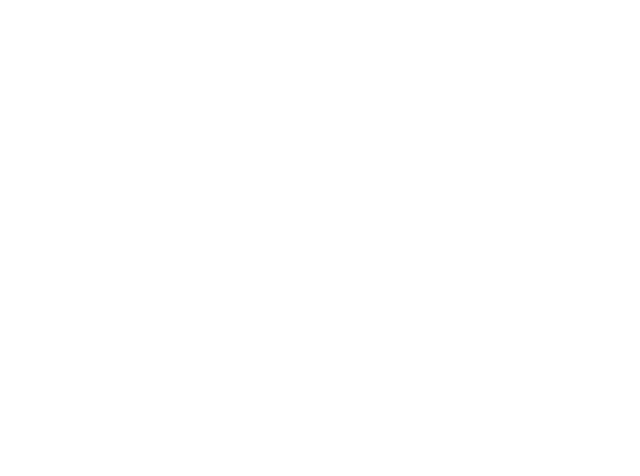
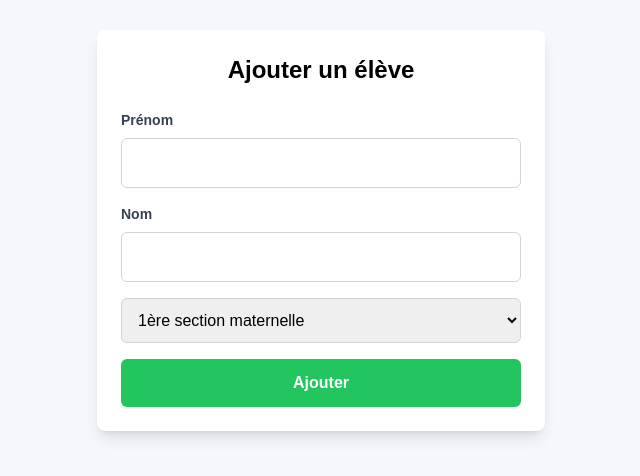
Before and after one commit to Draskeer/MiseEnSituationDevB3, a React (Vite) app in the folder Front-Saint-Vinci-School/: page /dashboard/admin/1/add-student in a window 1280 px wide. Before the commit this address had no page. Shown: the part 170-646 px from the top of the page, without its empty margins (319-959 px from the left). Built offline with nearby package versions, Linux system fonts and the light colour scheme.

Commit message:
add student page

```diff
--- a/Front-Saint-Vinci-School/src/App.jsx
+++ b/Front-Saint-Vinci-School/src/App.jsx
@@ -11,6 +11,7 @@ import Signup from "./pages/signup/Signup";
 import UploadImportForm from "./pages/import";
 import ResetPassword from "./pages/resetPassword";
 import Repeater from "./pages/repeater";
+import AddStudent from "./pages/addStudent";
 
 const App = () => {
   return (
@@ -19,9 +20,16 @@ const App = () => {
         <Route path="/" element={<Navigate to="/login" />} />
         <Route path="/signup" element={<Signup />} />
         <Route path="/login" element={<Login />} />
+        <Route
+          path="/dashboard/admin/:id/add-student"
+          element={<AddStudent />}
+        />
         <Route path="/:id/reset-password" element={<ResetPassword />} />
         <Route path="/dashboard/teacher/:id" element={<Teacher />} />
-        <Route path="/dashboard/admin/import" element={<UploadImportForm />} />
+        <Route
+          path="/dashboard/admin/:id/import"
+          element={<UploadImportForm />}
+        />
         <Route path="/dashboard/admin/:id" element={<Admin />} />
         <Route path="/dashboard/admin/:id/repeater" element={<Repeater />} />
       </Routes>
--- /dev/null
+++ b/Front-Saint-Vinci-School/src/components/ClassSelect.jsx
@@ -0,0 +1,18 @@
+export const ClassSelect = ({ value, onChange }) => {
+  return (
+    <select
+      value={value}
+      onChange={onChange}
+      className="w-full p-3 border border-gray-300 rounded-md focus:outline-none focus:ring-2 focus:ring-green-500"
+    >
+      <option>1ère section maternelle</option>
+      <option>2ème section maternelle</option>
+      <option>3ème section maternelle</option>
+      <option>CP</option>
+      <option>CE1</option>
+      <option>CE2</option>
+      <option>CM1</option>
+      <option>CM2</option>
+    </select>
+  );
+};
--- a/Front-Saint-Vinci-School/src/components/header.jsx
+++ b/Front-Saint-Vinci-School/src/components/header.jsx
@@ -7,12 +7,20 @@ const Header = ({ isConnected, isAdmin }) => {
       <img src={logo} alt="logo" className="h-12 w-12" />
       <h1 className="flex-grow text-2xl font-bold">Groupe Saint-Exupéry</h1>
       {isAdmin && (
-        <NavLink
-          to="/signup"
-          className="bg-white text-green-500 px-3 py-1 text-sm rounded-md cursor-pointer"
-        >
-          Créer un compte
-        </NavLink>
+        <>
+          <NavLink
+            to="add-student"
+            className="bg-white text-green-500 px-3 py-1 text-sm rounded-md cursor-pointer"
+          >
+            Ajouter un élève
+          </NavLink>
+          <NavLink
+            to="/signup"
+            className="bg-white text-green-500 px-3 py-1 text-sm rounded-md cursor-pointer"
+          >
+            Créer un compte de professeur
+          </NavLink>
+        </>
       )}
       {isConnected && (
         <NavLink
--- a/Front-Saint-Vinci-School/src/index.css
+++ b/Front-Saint-Vinci-School/src/index.css
@@ -73,6 +73,7 @@ button:focus-visible {
   font-family: 'Arial', sans-serif;
   background-color: #f4f7fc;
   height: auto;
+  min-height: 100vh;
 }
 
 body {
--- /dev/null
+++ b/Front-Saint-Vinci-School/src/pages/addStudent.jsx
@@ -0,0 +1,94 @@
+import axios from "axios";
+import { ClassSelect } from "../components/ClassSelect";
+import { useState } from "react";
+
+const instialState = {
+  firstName: "",
+  lastName: "",
+  classLevel: "1ère section maternelle",
+};
+
+const AddStudent = () => {
+  const [student, setStudent] = useState(instialState);
+  const [message, setMessage] = useState(null);
+
+  const submit = async (e) => {
+    e.preventDefault();
+    try {
+      await axios.post("http://88.160.225.9:22222/api/students", student);
+      setMessage("Élève ajouté avec succès");
+    } catch (message) {
+      setMessage("Erreur lors de l'ajout de l'élève", message);
+    }
+  };
+
+  return (
+    <div className="flex flex-col min-h-screen items-center justify-center">
+      {message && <p className="text-red-500 mb-4">{message}</p>}
+      <div className="p-6 max-w-md w-full bg-white rounded-lg shadow-lg">
+        <form onSubmit={submit}>
+          <h2 className="text-2xl font-bold mb-6 text-center">
+            Ajouter un élève
+          </h2>
+
+          <div className="mb-4">
+            <label
+              htmlFor="firstName"
+              className="block text-sm font-semibold text-gray-700 mb-2"
+            >
+              Prénom
+            </label>
+            <input
+              type="text"
+              id="firstName"
+              required
+              onChange={(e) =>
+                setStudent((state) => ({ ...state, firstName: e.target.value }))
+              }
+              className="w-full p-3 border border-gray-300 rounded-md focus:outline-none focus:ring-2 focus:ring-green-500"
+            />
+          </div>
+
+          <div className="mb-4">
+            <label
+              htmlFor="lastName"
+              className="block text-sm font-semibold text-gray-700 mb-2"
+            >
+              Nom
+            </label>
+            <input
+              type="text"
+              id="lastName"
+              required
+              onChange={(e) =>
+                setStudent((state) => ({ ...state, lastName: e.target.value }))
+              }
+              className="w-full p-3 border border-gray-300 rounded-md focus:outline-none focus:ring-2 focus:ring-green-500"
+            />
+          </div>
+
+          <div className="mb-4">
+            <ClassSelect
+              value={student.classLevel}
+              onChange={(e) =>
+                setStudent((state) => ({
+                  ...state,
+                  classLevel: e.target.value,
+                }))
+              }
+            />
+          </div>
+
+          <button
+            type="submit"
+            className="w-full py-3 bg-green-500 text-white font-semibold rounded-md hover:bg-green-600 focus:outline-none focus:ring-2 focus:ring-green-500"
+          >
+            Ajouter
+          </button>
+        </form>
+      </div>
+    </div>
+  );
+};
+
+export default AddStudent;
--- a/Front-Saint-Vinci-School/src/pages/dashboard/Admin.jsx
+++ b/Front-Saint-Vinci-School/src/pages/dashboard/Admin.jsx
@@ -71,7 +71,6 @@ const Admin = () => {
                             className="text-white underline hover:text-gray-300"
                           >
                             {promo}
-                            {console.log(id)}
                           </Link>
                         </li>
                       ))}
@@ -82,7 +81,15 @@ const Admin = () => {
             </ul>
           </div>
         )}
-        <NavLink to="repeater">Éleves redoublant</NavLink>
+        <NavLink
+          to="repeater"
+          className="mt-6 inline-block px-6 py-3 bg-green-500 text-white font-semibold text-center rounded-md transition-all transform hover:bg-green-600 hover:scale-105 focus:outline-none focus:ring-2 focus:ring-green-500"
+        >
+          Éleves redoublant
+        </NavLink>
+        <NavLink to="import" className="mt-6 inline-block px-6 py-3 bg-red-500 text-white font-semibold text-center rounded-md transition-all transform hover:bg-red-600 hover:scale-105 focus:outline-none focus:ring-2 focus:ring-red-500">
+          Clôturer l'année
+        </NavLink>
       </div>
     </>
   );
--- a/Front-Saint-Vinci-School/src/pages/import.jsx
+++ b/Front-Saint-Vinci-School/src/pages/import.jsx
@@ -31,7 +31,10 @@ const UploadImportForm = () => {
       setError(null);
       setResponse(null);
 
-      const res = await axios.post("http://88.160.225.9:22222/api/import", formData, {
+      const res = await axios.post(
+        "http://88.160.225.9:22222/api/import",
+        formData,
+        {
           headers: {
             "Content-Type": "multipart/form-data",
           },
@@ -41,7 +44,8 @@ const UploadImportForm = () => {
             );
             setUploadProgress(percentCompleted);
           },
-      });
+        }
+      );
 
       setResponse(res.data);
     } catch (err) {
@@ -56,7 +60,7 @@ const UploadImportForm = () => {
   return (
     <>
       <Header isConnected />
-      <div className="min-h-screen flex items-center justify-center p-6">
+      <div className="flex items-center justify-center p-6">
         <div className="w-full max-w-2xl bg-white rounded-lg shadow-lg p-6">
           <h2 className="text-3xl font-semibold text-center text-gray-800 mb-6">
             Upload et Import de Fichier CSV
@@ -69,24 +73,20 @@ const UploadImportForm = () => {
               type="file"
               accept=".csv"
               onChange={handleFileChange}
-              className="w-full p-3 border-2 border-gray-300 rounded-md focus:outline-none focus:border-blue-500"
+              className="w-full p-3 border border-gray-300 rounded-md focus:outline-none focus:ring-2 focus:ring-green-500"
             />
             <button
               type="submit"
-              className="w-full py-3 bg-blue-500 text-white font-semibold rounded-md hover:bg-blue-600 transition"
+              className="w-full py-3 bg-green-500 text-white font-semibold rounded-md hover:bg-green-600 focus:outline-none focus:ring-2 focus:ring-green-500"
             >
               Importer
             </button>
           </form>
-
-          {/* Afficher la progression */}
           {uploadProgress > 0 && uploadProgress < 100 && (
             <p className="text-center mt-4 text-gray-600">
               Progression : {uploadProgress}%
             </p>
           )}
-
-          {/* Afficher le succès */}
           {response && (
             <div className="mt-6 p-4 bg-green-100 border border-green-300 rounded-md">
               <h3 className="font-semibold text-green-600">
@@ -97,8 +97,6 @@ const UploadImportForm = () => {
               </pre>
             </div>
           )}
-
-          {/* Afficher les erreurs */}
           {error && <p className="mt-6 text-center text-red-600">{error}</p>}
         </div>
       </div>
--- a/Front-Saint-Vinci-School/src/pages/resetPassword.jsx
+++ b/Front-Saint-Vinci-School/src/pages/resetPassword.jsx
@@ -54,6 +54,7 @@ const ResetPassword = () => {
               type="password"
               name="old-password"
               value={oldPassword}
+              required
               onChange={(e) => setOldPassword(e.target.value)}
               id="old-password"
               className="w-full p-3 border border-gray-300 rounded-md focus:outline-none focus:ring-2 focus:ring-green-500"
@@ -71,6 +72,7 @@ const ResetPassword = () => {
               type="password"
               name="new-password"
               value={newPassword}
+              required
               onChange={(e) => setNewPassword(e.target.value)}
               id="new-password"
               className="w-full p-3 border border-gray-300 rounded-md focus:outline-none focus:ring-2 focus:ring-green-500"
@@ -88,6 +90,7 @@ const ResetPassword = () => {
               type="password"
               name="confirm-password"
               value={confirmPassword}
+              required
               onChange={(e) => setConfirmPassword(e.target.value)}
               id="confirm-password"
               className="w-full p-3 border border-gray-300 rounded-md focus:outline-none focus:ring-2 focus:ring-green-500"
--- a/Front-Saint-Vinci-School/src/pages/signup/Signup.jsx
+++ b/Front-Saint-Vinci-School/src/pages/signup/Signup.jsx
@@ -41,6 +41,7 @@ const Signup = () => {
               type="text"
               name="username"
               value={username}
+              required
               onChange={(e) => setUsername(e.target.value)}
               id="username"
               className="w-full p-3 border border-gray-300 rounded-md focus:outline-none focus:ring-2 focus:ring-green-500"
@@ -58,6 +59,7 @@ const Signup = () => {
               type="password"
               name="password"
               value={password}
+              required
               onChange={(e) => setPassword(e.target.value)}
               id="password"
               className="w-full p-3 border border-gray-300 rounded-md focus:outline-none focus:ring-2 focus:ring-green-500"
```
Lines whose indentation alone changed are shown as unchanged.
